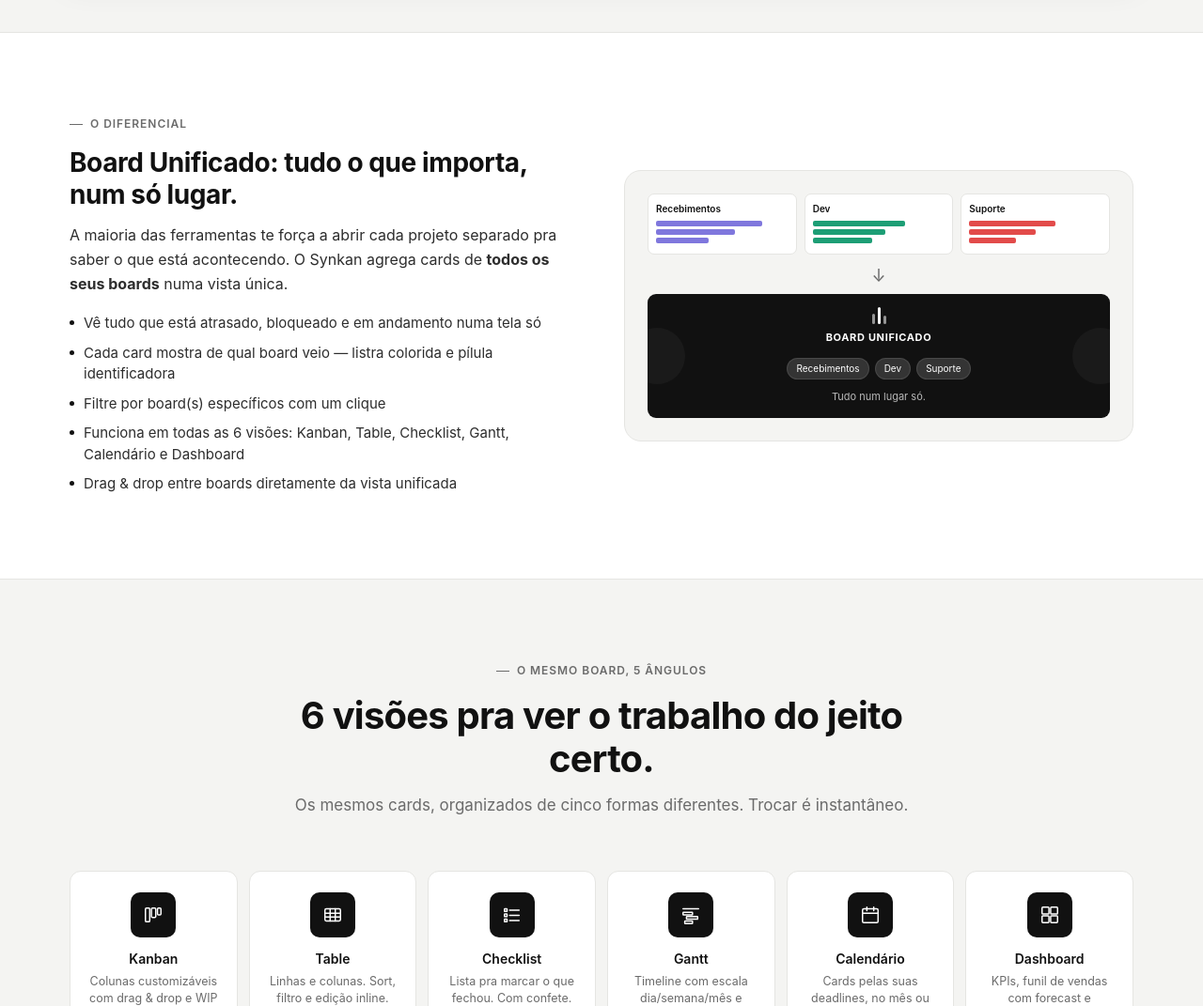
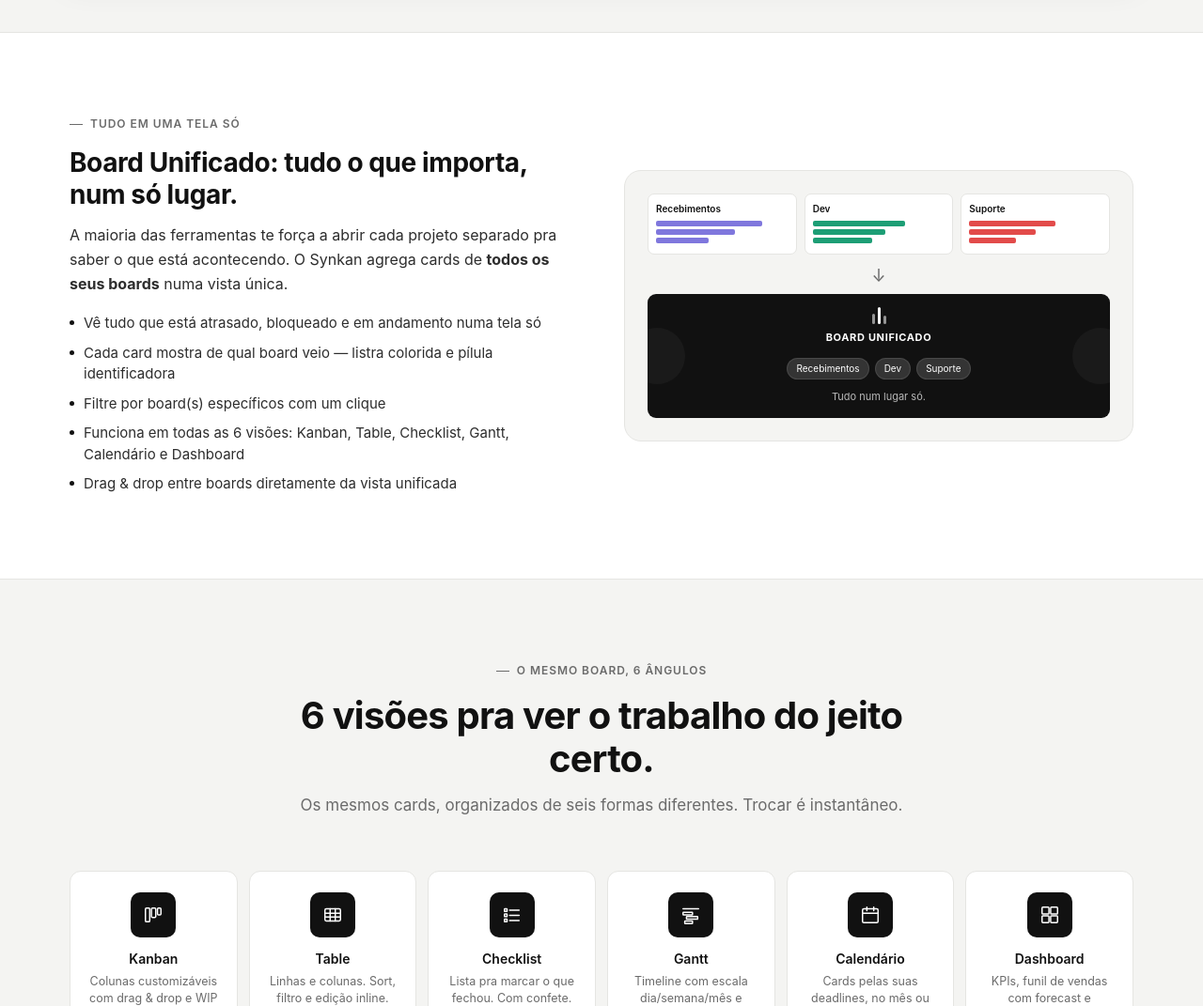
Before and after one commit to andersonpedrocunha/synkan-site, a plain HTML site: page index.html in a window 1280 px wide. Shown: the part 1160-2231 px from the top of the page at 94% size. Drawn offline with Linux system fonts and the light colour scheme.

Commit message:
Update index.html

```diff
--- a/index.html
+++ b/index.html
@@ -516,7 +516,7 @@
   <div class="container">
     <div class="diff-grid">
       <div class="diff-text">
-        <span class="eyebrow">o diferencial</span>
+        <span class="eyebrow">tudo em uma tela só</span>
         <h3>Board Unificado: tudo o que importa, num só lugar.</h3>
         <p>A maioria das ferramentas te força a abrir cada projeto separado pra saber o que está acontecendo. O Synkan agrega cards de <strong>todos os seus boards</strong> numa vista única.</p>
         <ul>
@@ -568,9 +568,9 @@
 <section>
   <div class="container">
     <div class="section-head">
-      <span class="eyebrow">o mesmo board, 5 ângulos</span>
+      <span class="eyebrow">o mesmo board, 6 ângulos</span>
       <h2>6 visões pra ver o trabalho do jeito certo.</h2>
-      <p>Os mesmos cards, organizados de cinco formas diferentes. Trocar é instantâneo.</p>
+      <p>Os mesmos cards, organizados de seis formas diferentes. Trocar é instantâneo.</p>
     </div>
     <div class="views">
       <div class="view">
```
